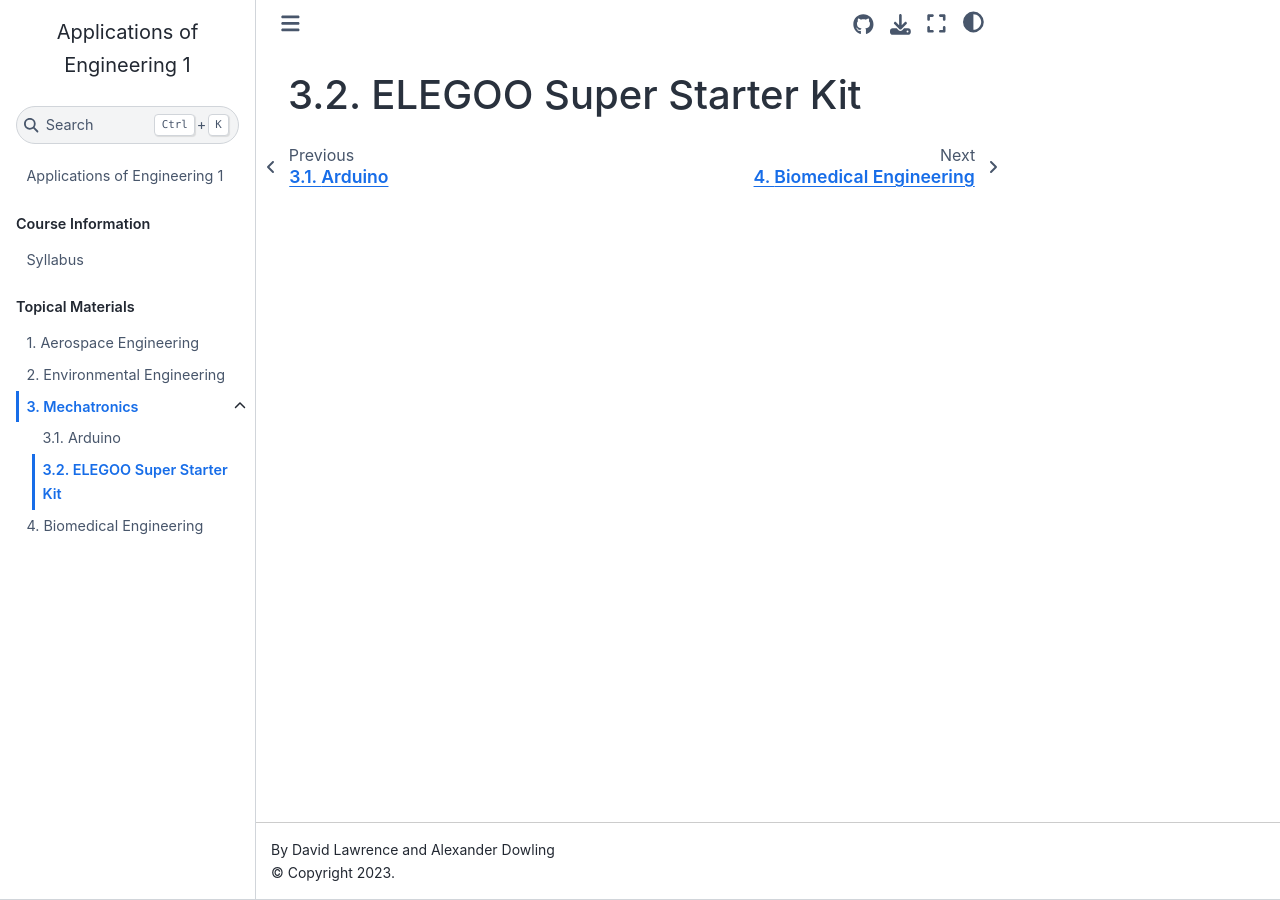
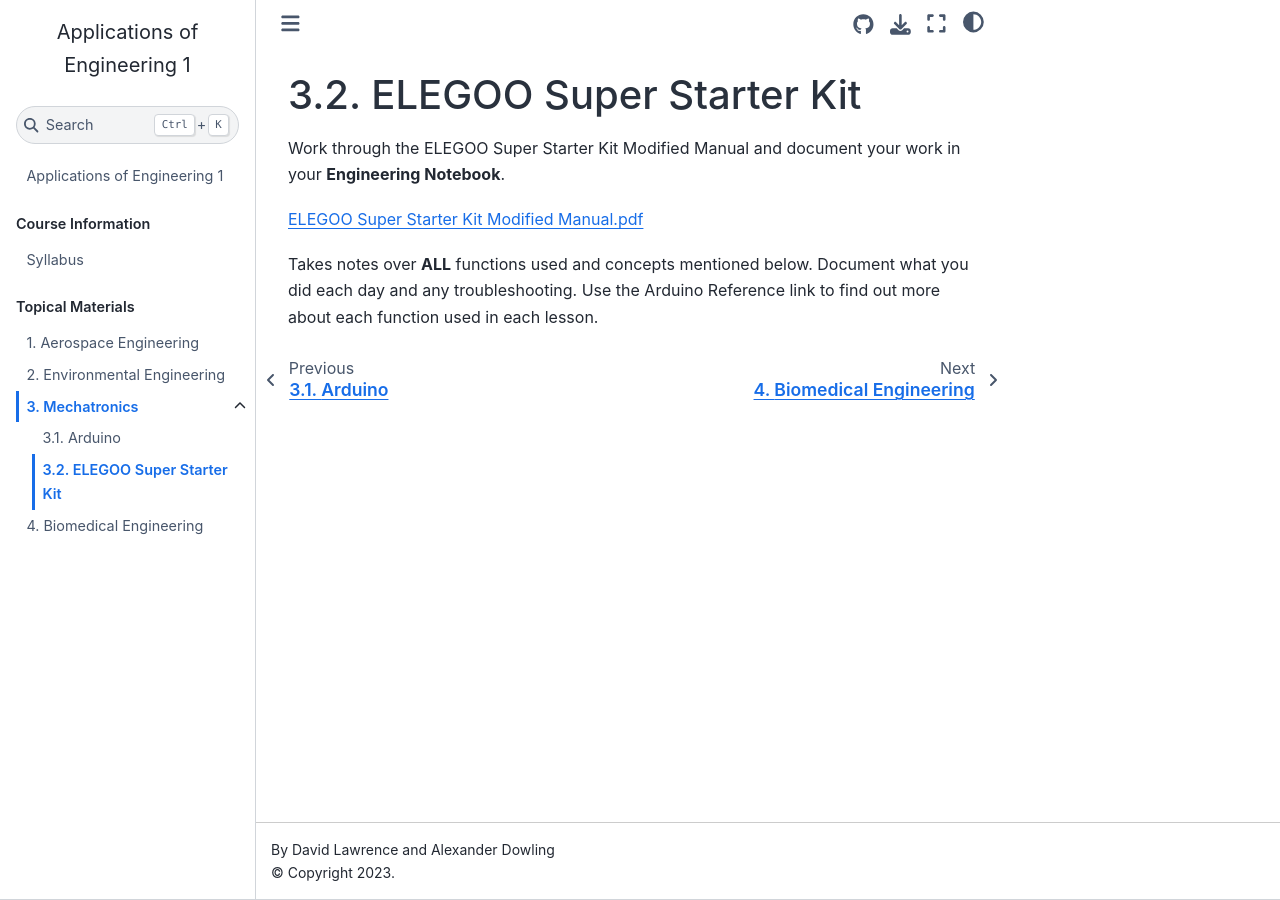
Before and after one commit to Culver-Academies/engineering1, a Jupyter Book: the page built from mech/ELEGOO.md, in a window 1280 px wide. Built offline with Jupyter Book 1.0.4 settings and Sphinx 7.4.7 and the Sphinx Book theme 1.1.4, drawn with Linux system fonts in a browser that asks for light colours.

Commit message:
Update ELEGOO.md

```diff
--- a/mech/ELEGOO.md
+++ b/mech/ELEGOO.md
@@ -1 +1,7 @@
 # ELEGOO Super Starter Kit
+
+Work through the ELEGOO Super Starter Kit Modified Manual and document your work in your **Engineering Notebook**.
+
+[ELEGOO Super Starter Kit Modified Manual.pdf](https://drive.google.com/file/d/1NraGIXAlAI1MwXx4jRjtZSrbcVZILz7m/view?usp=drive_link)
+
+Takes notes over **ALL** functions used and concepts mentioned below. Document what you did each day and any troubleshooting.  Use the Arduino Reference link to find out more about each function used in each lesson.
```
